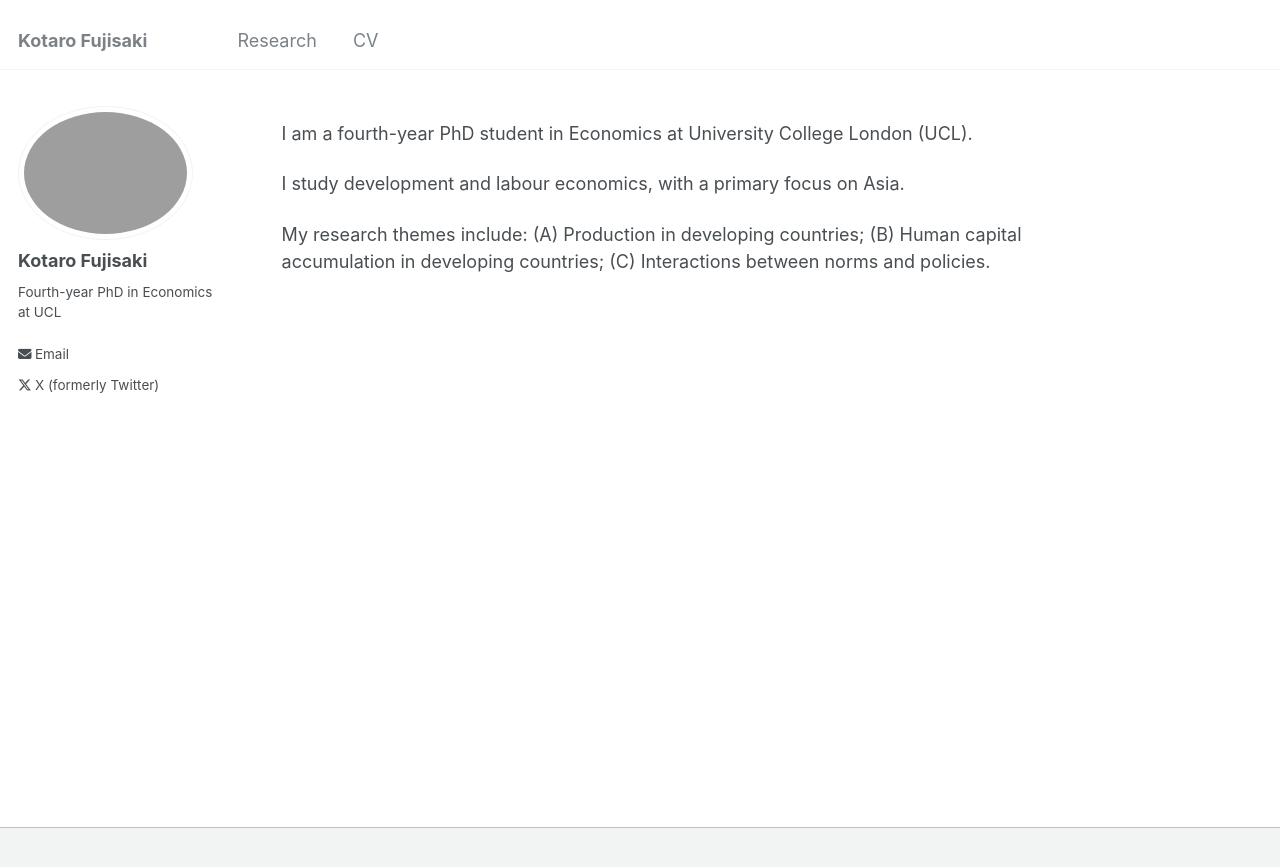
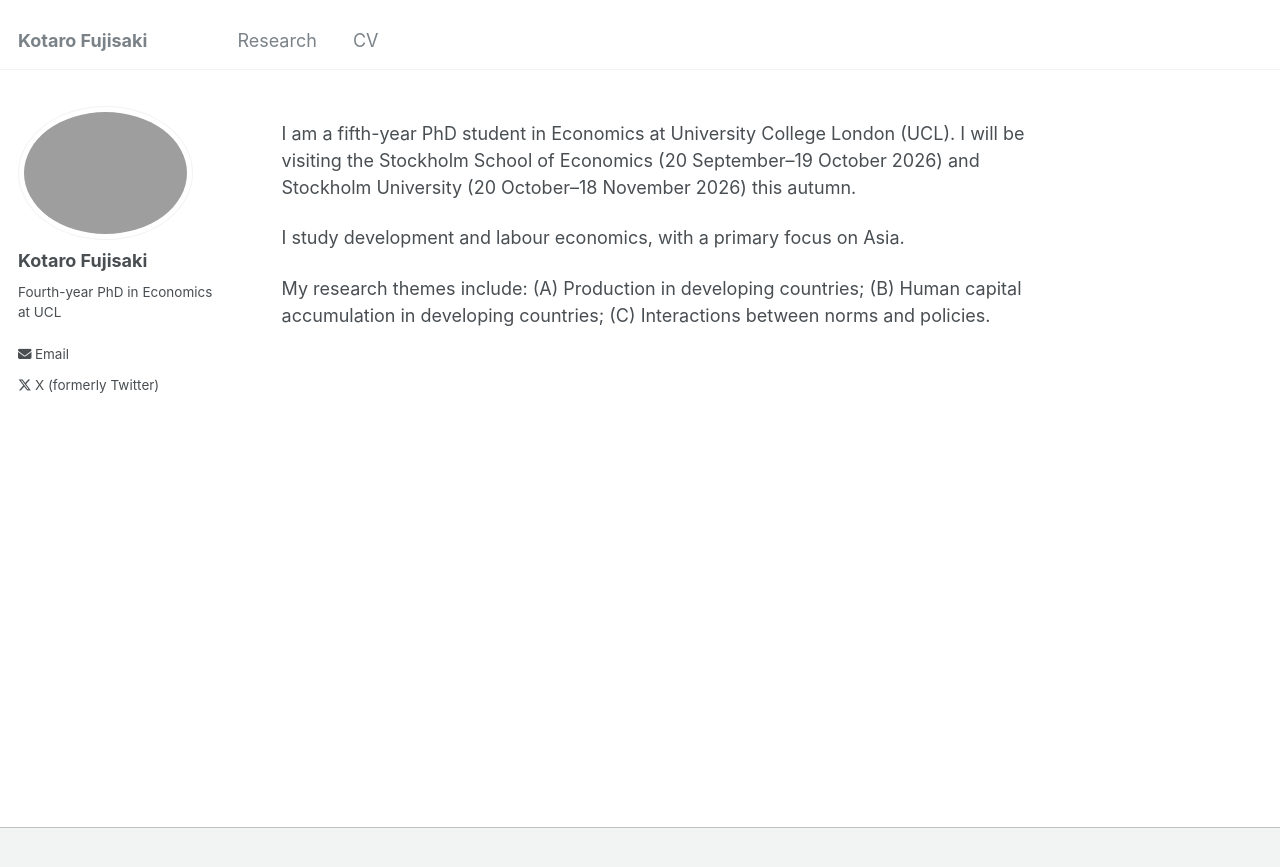
Before and after one commit to Kotaro-Fujisaki/kotaro-fujisaki.github.io, a Jekyll site: the page built from _pages/about.md, in a window 1280 px wide. Shown: the top 867 px of the page. Built offline with Jekyll 4.4.1, drawn with Linux system fonts in a browser that asks for light colours.

Commit message:
Update PhD year and visiting details
Updated academic year and added upcoming visiting positions.

Signed-off-by: Kotaro-Fujisaki <163865887+Kotaro-Fujisaki@users.noreply.github.com>

```diff
--- a/_pages/about.md
+++ b/_pages/about.md
@@ -7,7 +7,8 @@ redirect_from:
   - /about.html
 ---
 
-I am a fourth-year PhD student in Economics at University College London (UCL).
+I am a fifth-year PhD student in Economics at University College London (UCL).
+I will be visiting the Stockholm School of Economics (20 September–19 October 2026) and Stockholm University (20 October–18 November 2026) this autumn.
 
 I study development and labour economics, with a primary focus on Asia.
 
```
